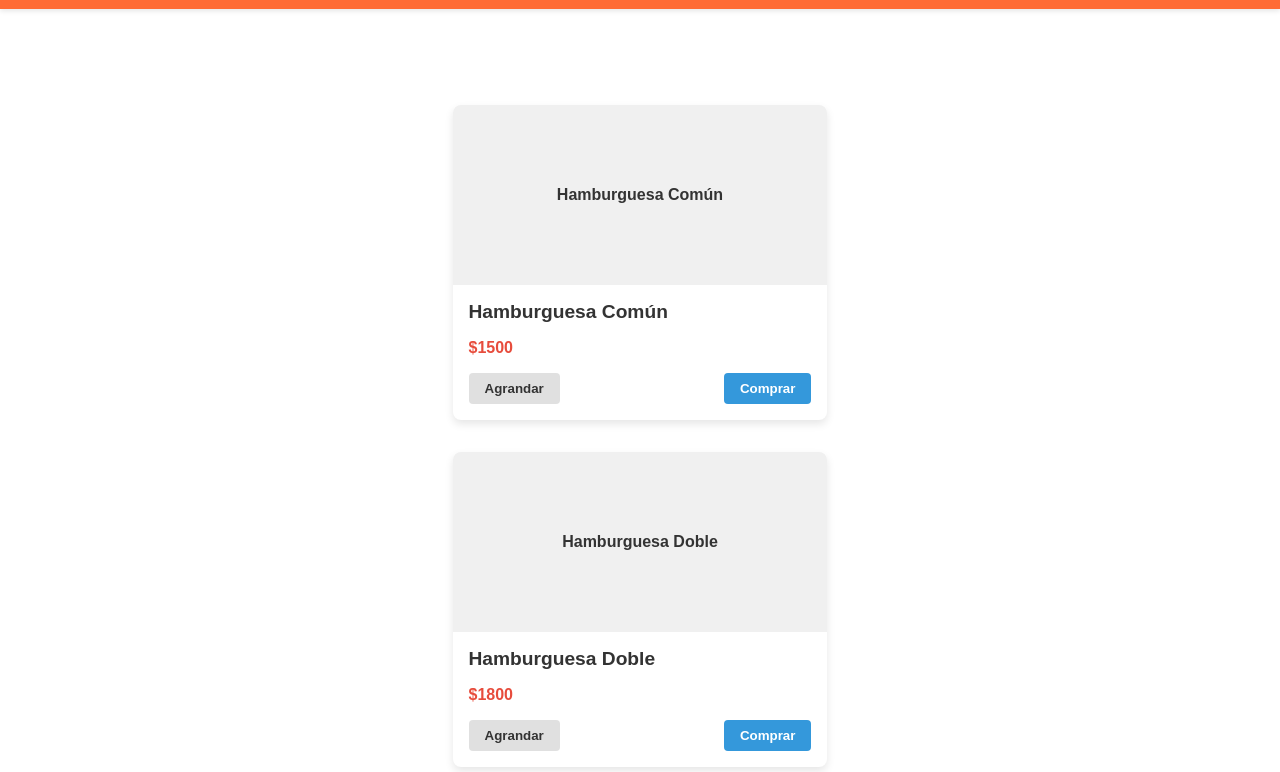
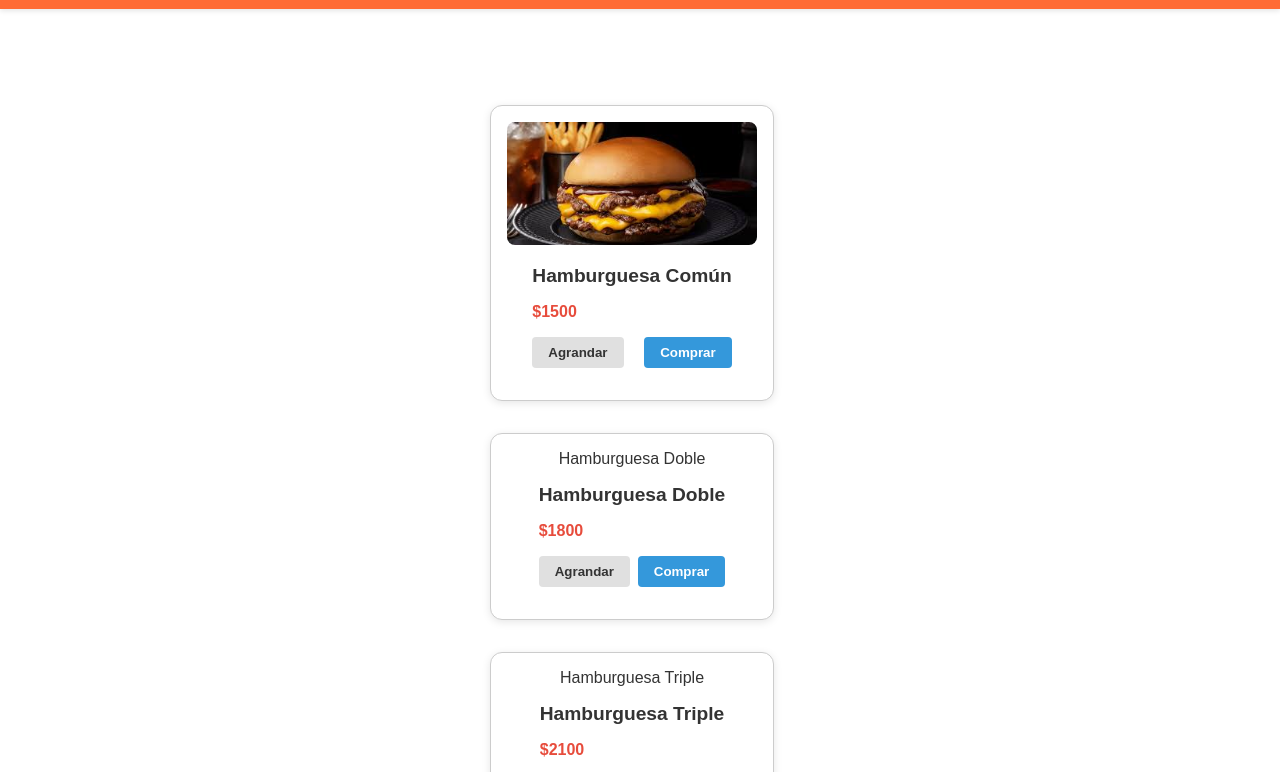
Before and after one commit to Rodrix0/Web-ordering-and-order-taking-page-Complete., a plain HTML site: page Paginas_html/MenuHambur.html in a window 1280 px wide. Shown: the part 67-839 px from the top of the page. Drawn offline with Linux system fonts and the light colour scheme.

Commit message:
Se modifico en enlace para el menu de las Haamburguesas

```diff
--- a/Pagina_config/stylesMenuComida.css
+++ b/Pagina_config/stylesMenuComida.css
@@ -115,25 +115,27 @@ main {
 }
 
 .burger-card {
-    border-radius: 8px;
-    overflow: hidden;
-    box-shadow: 0 4px 8px var(--shadow-color);
-    transition: transform 0.3s ease;
-    background-color: var(--background-color);
+    display: flex;
+    flex-direction: column;
+    align-items: center;
+    width: 250px;
+    border: 1px solid #ccc;
+    border-radius: 12px;
+    padding: 16px;
+    box-shadow: 0 2px 8px rgba(0,0,0,0.1);
+    background-color: white;
 }
 
 .burger-card:hover {
     transform: translateY(-5px);
 }
 
-.burger-img {
-    height: 180px;
-    background-color: #f0f0f0;
-    display: flex;
-    align-items: center;
-    justify-content: center;
-    font-weight: bold;
-    color: #333;
+
+.burger-img img {
+    width: 100%;
+    height: auto;
+    border-radius: 8px;
+    object-fit: cover;
 }
 
 .burger-info {
--- a/Paginas/MenuHambur.html
+++ b/Paginas_html/MenuHambur.html
@@ -13,7 +13,6 @@
             <span id="theme-text">Modo Oscuro</span>
             <button id="themeToggle" aria-label="Cambiar tema">☀️</button>
         </div>
-        <h1 class="logo">BurgerDelight</h1>
         <h2>Menú de Hamburguesas</h2>
         <a href="pagina.html" class="back-btn">← Volver al inicio</a>
     </header>
@@ -22,7 +21,9 @@
         <div class="container">
             <div class="menu-grid">
                 <div class="burger-card">
-                    <div class="burger-img">Hamburguesa Común</div>
+                    <div class="burger-img">
+                        <img src="/Paginas_html/Imagenes de Comidas/HamburComun.jpg" alt="Hamburguesa Común">
+                    </div>
                     <div class="burger-info">
                         <h3 class="burger-name">Hamburguesa Común</h3>
                         <p class="burger-price">$1500</p>
@@ -201,7 +202,7 @@
             if (isDarkMode) {
                 document.body.classList.add('dark-mode');
                 themeToggle.textContent = '🌙';
-                themeText.textContent = 'Modo Claro';
+                themeText.textContent = 'Modo Oscuro';
             }
 
             // Agrega el manejador de eventos al botón
@@ -211,7 +212,7 @@
                 // Actualiza el icono del botón y el texto
                 const isDark = document.body.classList.contains('dark-mode');
                 themeToggle.textContent = isDark ? '🌙' : '☀️';
-                themeText.textContent = isDark ? 'Modo Claro' : 'Modo Oscuro';
+                themeText.textContent = isDark ? 'Modo Oscuro' : 'Modo Claro';
 
                 // Guarda la preferencia
                 localStorage.setItem('darkMode', isDark.toString());
```
Also changed, not shown: Paginas_html/pagina.html (renamed from Paginas/pagina.html, +5 -2 lines), Paginas_html/Imagenes de Comidas/HamburComun.jpg (added), Paginas_html/sucursales.html (renamed from Paginas/sucursales.html).
